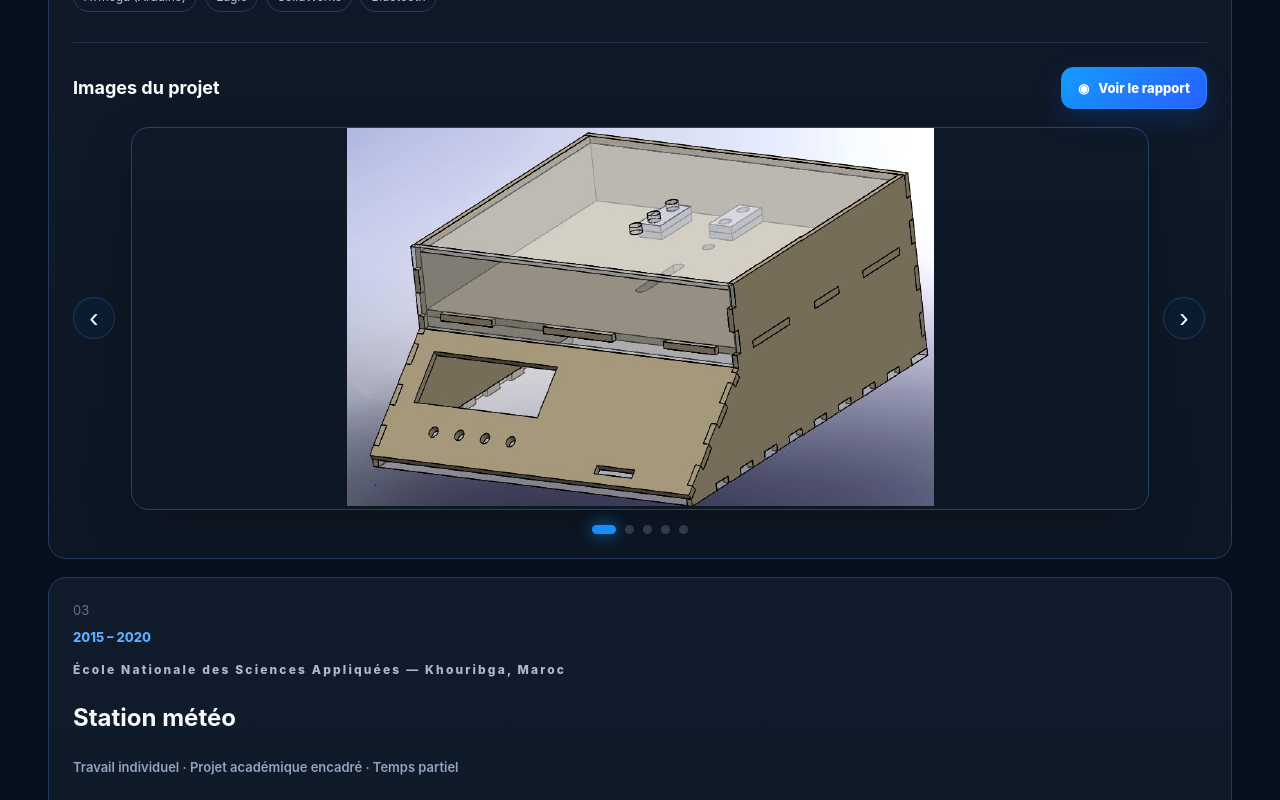
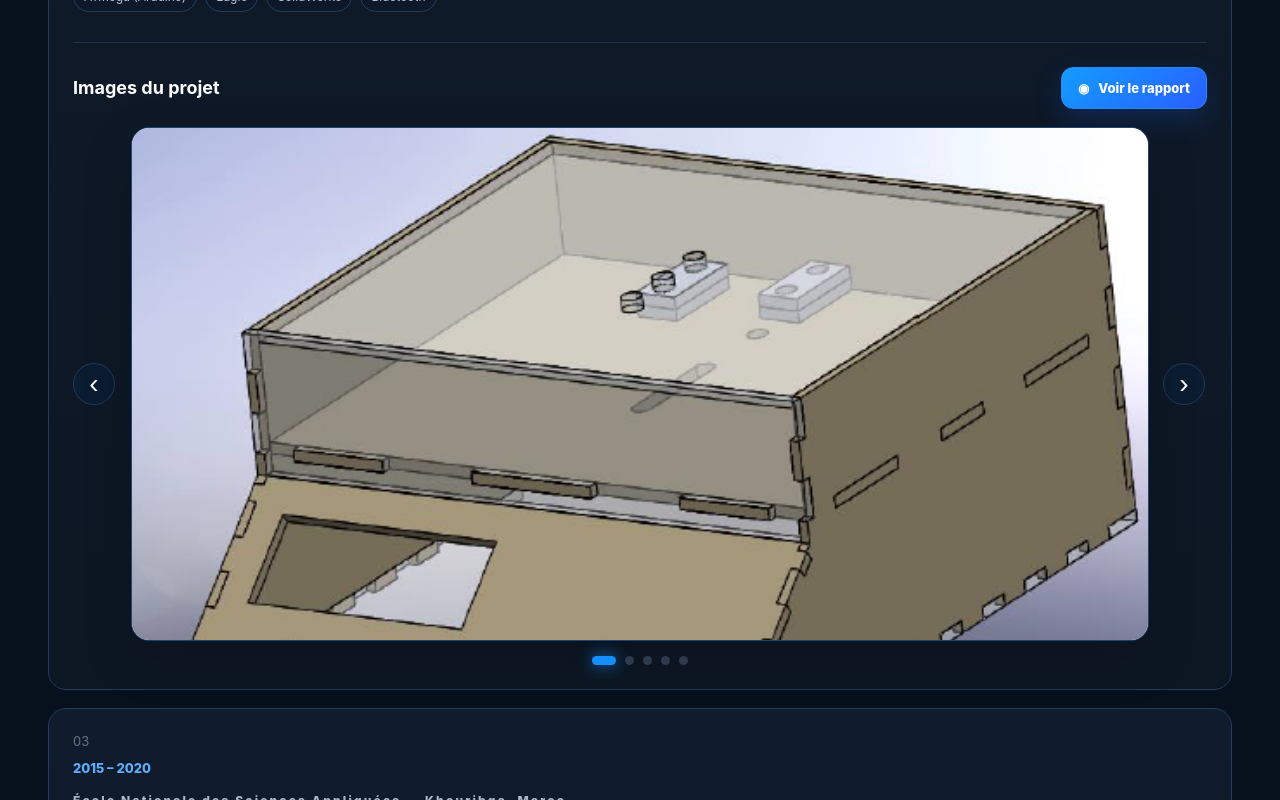
Before and after one commit to Oelayouchi/portfolio, a Next.js app: page / in a window 1280 px wide. Shown: the part 8060-8860 px from the top of the page. Built offline with nearby package versions, Linux system fonts and the light colour scheme.

Commit message:
Style real project images and zoom viewer

```diff
--- a/app/projects-media.css
+++ b/app/projects-media.css
@@ -74,7 +74,8 @@
   box-shadow: 0 18px 50px rgba(0, 0, 0, 0.2);
 }
 
-.projectPlaceholder {
+.projectPlaceholder,
+.projectRealImageWrap {
   display: grid;
   width: 100%;
   min-height: 300px;
@@ -87,6 +88,24 @@
   font-size: clamp(52px, 8vw, 96px);
   font-weight: 900;
   line-height: 1;
+}
+
+.projectRealImageWrap {
+  height: clamp(310px, 40vw, 540px);
+  overflow: hidden;
+}
+
+.projectRealImage {
+  display: block;
+  width: 100%;
+  height: 100%;
+  object-fit: contain;
+  background: #fff;
+  transition: transform 240ms ease;
+}
+
+.projectImageButton:hover .projectRealImage {
+  transform: scale(1.025);
 }
 
 .projectZoomHint {
@@ -184,6 +203,20 @@
 
 .imageModal .projectPlaceholder {
   min-height: min(78vh, 820px);
+}
+
+.imageModal .projectRealImageWrap {
+  width: 100%;
+  height: min(84vh, 900px);
+  min-height: 0;
+  background: #050a11;
+}
+
+.imageModal .projectRealImage {
+  width: 100%;
+  height: 100%;
+  object-fit: contain;
+  background: #050a11;
 }
 
 .projectModalClose {
@@ -288,8 +321,13 @@ html[data-theme='light'] .projectModalContent {
     height: 34px;
   }
 
-  .projectPlaceholder {
+  .projectPlaceholder,
+  .projectRealImageWrap {
     min-height: 210px;
+  }
+
+  .projectRealImageWrap {
+    height: 280px;
   }
 
   .projectModal {
```
